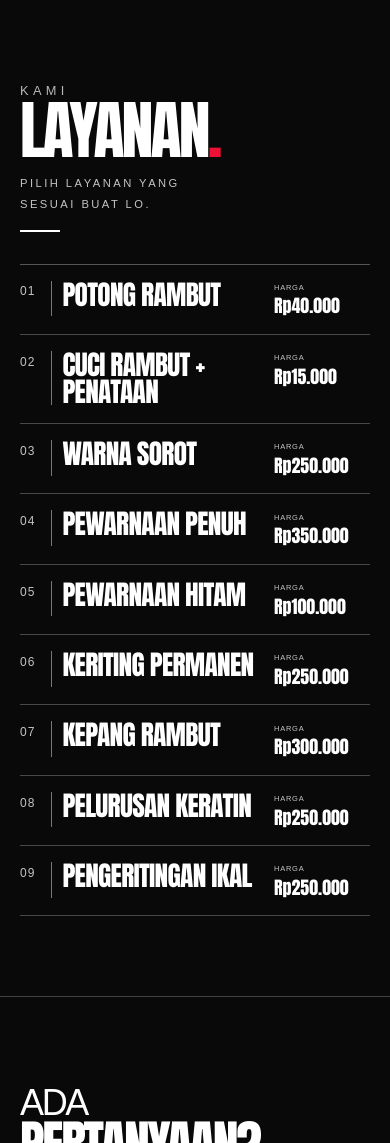
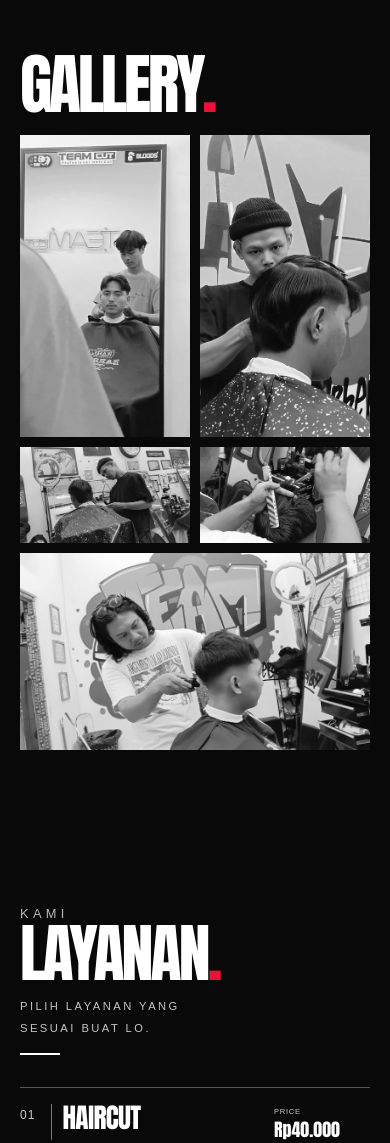
Before and after one commit to dionnsadboyy/teamcut-queue, a plain HTML site: page index.html in a window 390 px wide. Shown: the part 1880-3023 px from the top of the page. Drawn offline with Linux system fonts and the light colour scheme.

Commit message:
feat: initial TEAMCUT V1

```diff
--- a/css/style.css
+++ b/css/style.css
@@ -1874,3 +1874,60 @@ canvas {
     margin-top: 1.5rem;
   }
 }
+
+/* Gallery editorial di antara cabang dan layanan. */
+.site-gallery {
+  padding: 3rem 1.25rem 4.5rem;
+  background: #090909;
+  color: var(--color-white);
+}
+.site-gallery-inner {
+  width: 100%;
+  max-width: var(--content-width);
+  margin-inline: auto;
+}
+.site-gallery-title {
+  margin: 0 0 1.5rem;
+  font-family: Impact, Haettenschweiler, "Arial Narrow Bold", sans-serif;
+  font-size: clamp(4rem, 17vw, 10rem);
+  font-weight: 400;
+  line-height: 0.82;
+  letter-spacing: -0.05em;
+}
+.site-gallery-title span {
+  color: var(--color-accent);
+}
+.site-gallery-grid {
+  columns: 2;
+  column-gap: 0.65rem;
+}
+.site-gallery-item {
+  break-inside: avoid;
+  margin: 0 0 0.65rem;
+  line-height: 0;
+}
+.site-gallery-item:last-child {
+  column-span: all;
+}
+.site-gallery-item img {
+  display: block;
+  width: 100%;
+  height: auto;
+  filter: grayscale(1);
+}
+@media (min-width: 760px) {
+  .site-gallery {
+    padding: 5rem 4vw 6rem;
+  }
+  .site-gallery-title {
+    margin-bottom: 2rem;
+    font-size: clamp(6rem, 13vw, 10rem);
+  }
+  .site-gallery-grid {
+    columns: 3;
+    column-gap: 1rem;
+  }
+  .site-gallery-item {
+    margin-bottom: 1rem;
+  }
+}
--- a/index.html
+++ b/index.html
@@ -171,6 +171,29 @@
       </dialog>
     </section>
 
+    <section class="site-gallery" id="gallery" aria-labelledby="gallery-title">
+      <div class="site-gallery-inner">
+        <h2 class="site-gallery-title" id="gallery-title">GALLERY<span>.</span></h2>
+        <div class="site-gallery-grid" role="group" aria-label="Foto kegiatan TEAMCUT">
+          <figure class="site-gallery-item">
+            <img src="./assets/images/gallery-01.jpg" alt="Barber TEAMCUT memotong rambut klien di depan cermin." loading="lazy" decoding="async">
+          </figure>
+          <figure class="site-gallery-item">
+            <img src="./assets/images/gallery-02.jpg" alt="Suasana barbershop saat barber merapikan rambut klien." loading="lazy" decoding="async">
+          </figure>
+          <figure class="site-gallery-item">
+            <img src="./assets/images/gallery-03.jpg" alt="Detail potongan rambut saat sedang dikerjakan." loading="lazy" decoding="async">
+          </figure>
+          <figure class="site-gallery-item">
+            <img src="./assets/images/gallery-04.jpg" alt="Barber menyisir rambut klien sebelum merapikan potongannya." loading="lazy" decoding="async">
+          </figure>
+          <figure class="site-gallery-item">
+            <img src="./assets/images/gallery-05.jpg" alt="Barber bekerja di area TEAMCUT dengan mural di latar." loading="lazy" decoding="async">
+          </figure>
+        </div>
+      </div>
+    </section>
+
     <section class="section services" id="layanan" aria-labelledby="layanan-title">
       <div class="services-inner">
         <header class="services-heading">
@@ -184,10 +207,10 @@
           <li class="service-item">
             <span class="service-number">01</span>
             <div class="service-copy">
-              <h3>POTONG RAMBUT</h3>
+              <h3>HAIRCUT</h3>
             </div>
             <div class="service-price">
-              <span class="service-price-label">HARGA</span>
+              <span class="service-price-label">PRICE</span>
               <strong>Rp40.000</strong>
             </div>
             <span class="service-arrow" aria-hidden="true">→</span>
@@ -195,10 +218,10 @@
           <li class="service-item">
             <span class="service-number">02</span>
             <div class="service-copy">
-              <h3>CUCI RAMBUT + PENATAAN</h3>
+              <h3>HAIRWASH + STYLING</h3>
             </div>
             <div class="service-price">
-              <span class="service-price-label">HARGA</span>
+              <span class="service-price-label">PRICE</span>
               <strong>Rp15.000</strong>
             </div>
             <span class="service-arrow" aria-hidden="true">→</span>
@@ -206,10 +229,10 @@
           <li class="service-item">
             <span class="service-number">03</span>
             <div class="service-copy">
-              <h3>WARNA SOROT</h3>
+              <h3>HAIRLIGHT</h3>
             </div>
             <div class="service-price">
-              <span class="service-price-label">HARGA</span>
+              <span class="service-price-label">PRICE</span>
               <strong>Rp250.000</strong>
             </div>
             <span class="service-arrow" aria-hidden="true">→</span>
@@ -217,10 +240,10 @@
           <li class="service-item">
             <span class="service-number">04</span>
             <div class="service-copy">
-              <h3>PEWARNAAN PENUH</h3>
+              <h3>FULL COLOURING</h3>
             </div>
             <div class="service-price">
-              <span class="service-price-label">HARGA</span>
+              <span class="service-price-label">PRICE</span>
               <strong>Rp350.000</strong>
             </div>
             <span class="service-arrow" aria-hidden="true">→</span>
@@ -228,10 +251,10 @@
           <li class="service-item">
             <span class="service-number">05</span>
             <div class="service-copy">
-              <h3>PEWARNAAN HITAM</h3>
+              <h3>BLACK COLOURING</h3>
             </div>
             <div class="service-price">
-              <span class="service-price-label">HARGA</span>
+              <span class="service-price-label">PRICE</span>
               <strong>Rp100.000</strong>
             </div>
             <span class="service-arrow" aria-hidden="true">→</span>
@@ -239,10 +262,10 @@
           <li class="service-item">
             <span class="service-number">06</span>
             <div class="service-copy">
-              <h3>KERITING PERMANEN</h3>
+              <h3>PERMING</h3>
             </div>
             <div class="service-price">
-              <span class="service-price-label">HARGA</span>
+              <span class="service-price-label">PRICE</span>
               <strong>Rp250.000</strong>
             </div>
             <span class="service-arrow" aria-hidden="true">→</span>
@@ -250,10 +273,10 @@
           <li class="service-item">
             <span class="service-number">07</span>
             <div class="service-copy">
-              <h3>KEPANG RAMBUT</h3>
+              <h3>CONDROW</h3>
             </div>
             <div class="service-price">
-              <span class="service-price-label">HARGA</span>
+              <span class="service-price-label">PRICE</span>
               <strong>Rp300.000</strong>
             </div>
             <span class="service-arrow" aria-hidden="true">→</span>
@@ -261,10 +284,10 @@
           <li class="service-item">
             <span class="service-number">08</span>
             <div class="service-copy">
-              <h3>PELURUSAN KERATIN</h3>
+              <h3>KERATIN STRAIGHT</h3>
             </div>
             <div class="service-price">
-              <span class="service-price-label">HARGA</span>
+              <span class="service-price-label">PRICE</span>
               <strong>Rp250.000</strong>
             </div>
             <span class="service-arrow" aria-hidden="true">→</span>
@@ -272,10 +295,10 @@
           <li class="service-item">
             <span class="service-number">09</span>
             <div class="service-copy">
-              <h3>PENGERITINGAN IKAL</h3>
+              <h3>PERMING CURLY</h3>
             </div>
             <div class="service-price">
-              <span class="service-price-label">HARGA</span>
+              <span class="service-price-label">PRICE</span>
               <strong>Rp250.000</strong>
             </div>
             <span class="service-arrow" aria-hidden="true">→</span>
```
Also changed, not shown: assets/images/gallery-01.jpg (added), assets/images/gallery-02.jpg (added), assets/images/gallery-03.jpg (added), assets/images/gallery-04.jpg (added), assets/images/gallery-05.jpg (added).
